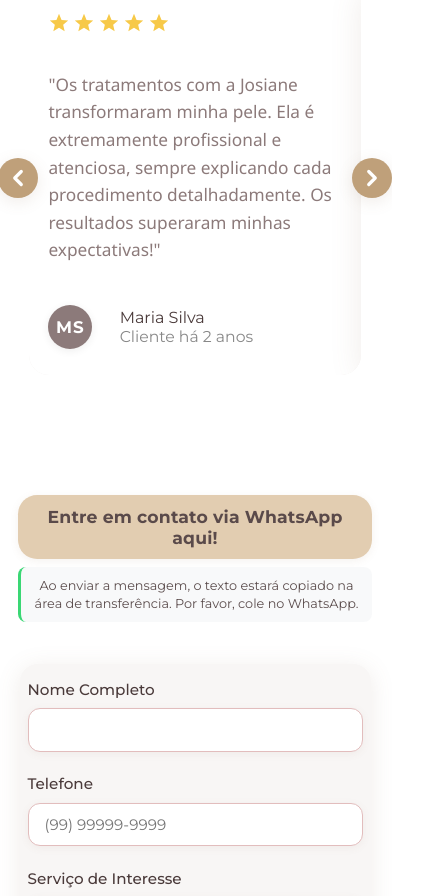
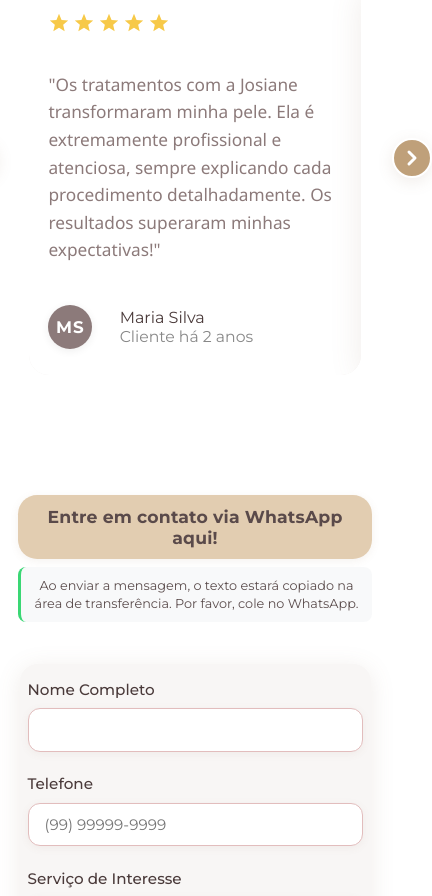
Before and after one commit to caiocvo/clinica-bioestetica, a React (Vite) app in the folder bioestetica-site/: page / in a window 390 px wide. Shown: the part 4080-4976 px from the top of the page, 432 px wide, since content can reach past the window. Built offline with nearby package versions, Linux system fonts and the light colour scheme.

Commit message:
fix: forçar visibilidade das setas para iPhone

```diff
--- a/bioestetica-site/src/components/Depoimentos.css
+++ b/bioestetica-site/src/components/Depoimentos.css
@@ -188,13 +188,17 @@
     height: 44px !important;
     font-size: 1.4rem !important;
     display: flex !important;
-    z-index: 10000 !important;
+    z-index: 99999 !important;
     align-items: center !important;
     justify-content: center !important;
     text-align: center !important;
     opacity: 1 !important;
     visibility: visible !important;
     pointer-events: auto !important;
+    position: relative !important;
+    background: #bfa07a !important;
+    border-radius: 50% !important;
+    border: 2px solid #fff !important;
   }
   .canva-arrow svg {
     width: 28px !important;
@@ -206,6 +210,8 @@
     visibility: visible !important;
     position: relative !important;
     pointer-events: auto !important;
+    color: #fff !important;
+    stroke: #fff !important;
   }
   .canva-arrow.left {
     left: -50px !important;
@@ -233,13 +239,17 @@
     height: 40px !important;
     font-size: 1.3rem !important;
     display: flex !important;
-    z-index: 10000 !important;
+    z-index: 99999 !important;
     align-items: center !important;
     justify-content: center !important;
     text-align: center !important;
     opacity: 1 !important;
     visibility: visible !important;
     pointer-events: auto !important;
+    position: relative !important;
+    background: #bfa07a !important;
+    border-radius: 50% !important;
+    border: 2px solid #fff !important;
   }
   .canva-arrow svg {
     width: 26px !important;
@@ -250,6 +260,8 @@
     opacity: 1 !important;
     visibility: visible !important;
     position: relative !important;
+    color: #fff !important;
+    stroke: #fff !important;
   }
   .canva-arrow.left {
     left: -31px !important;
@@ -277,13 +289,17 @@
     height: 36px !important;
     font-size: 1.1rem !important;
     display: flex !important;
-    z-index: 10000 !important;
+    z-index: 99999 !important;
     align-items: center !important;
     justify-content: center !important;
     text-align: center !important;
     opacity: 1 !important;
     visibility: visible !important;
     pointer-events: auto !important;
+    position: relative !important;
+    background: #bfa07a !important;
+    border-radius: 50% !important;
+    border: 2px solid #fff !important;
   }
   .canva-arrow svg {
     width: 24px !important;
@@ -294,6 +310,8 @@
     opacity: 1 !important;
     visibility: visible !important;
     position: relative !important;
+    color: #fff !important;
+    stroke: #fff !important;
   }
   .canva-arrow.left {
     left: -24px !important;
```
